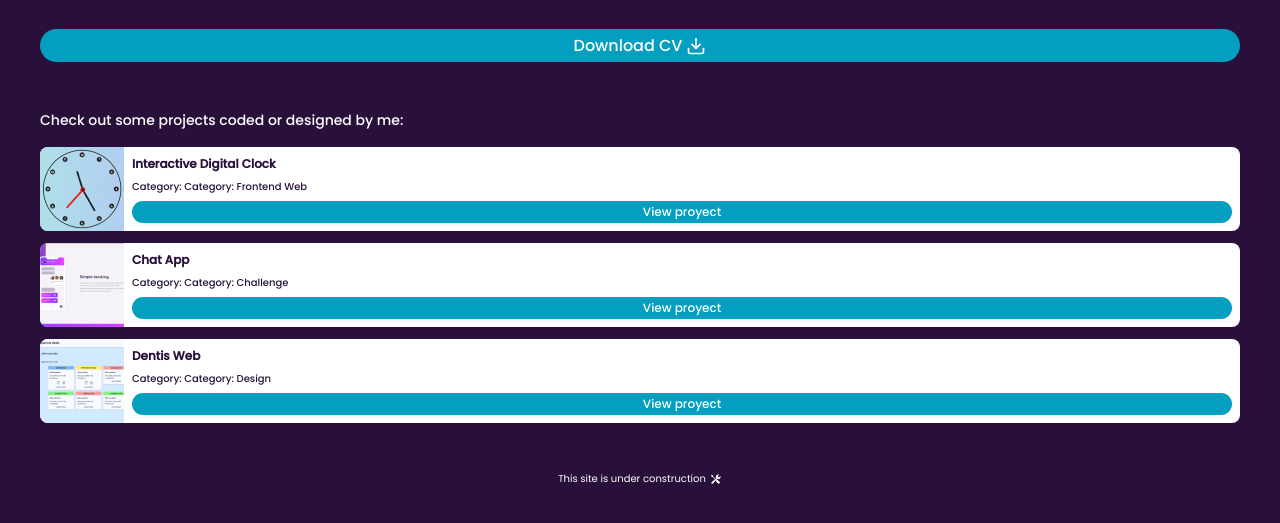
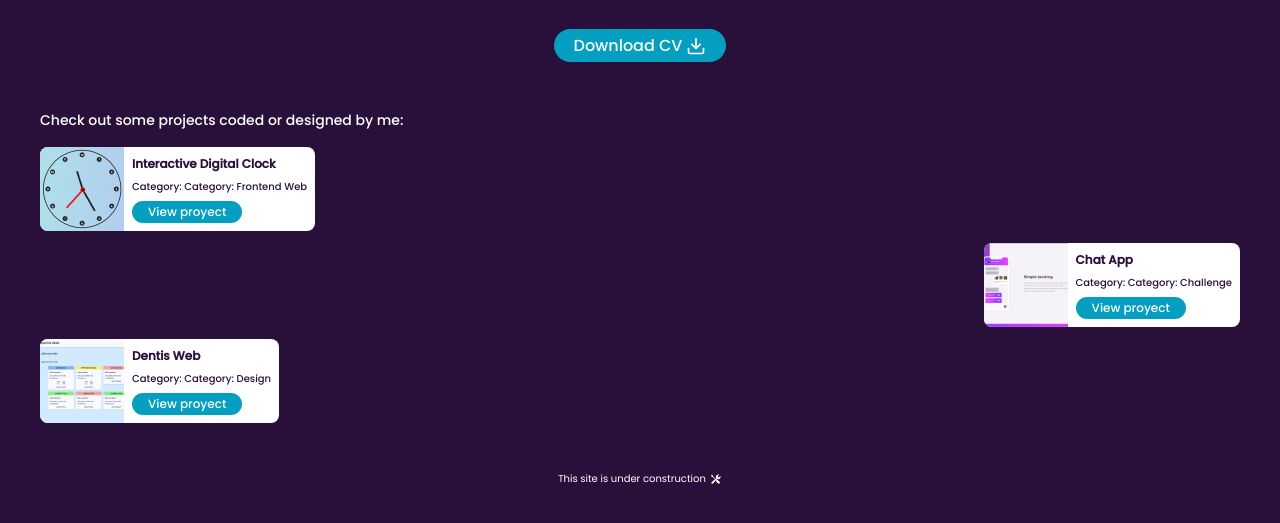
Before and after one commit to katy-paola/temp-portfolio, an Astro site: page / in a window 1280 px wide. Shown: the part 253-776 px from the top of the page. Built offline with nearby package versions, Linux system fonts and the light colour scheme; Astro itself is replaced by a stand-in of ours.

Commit message:
🔧 fix(style.css): adjust padding in .section__container to improve spacing 🔧 fix(style.css): adjust padding in .main__button to improve button size ✨ feat(style.css): add width property to .section__link-download and .main__category for better layout ✨ feat(style.css): add width property to .section__download and .main__project for better layout ✨ feat(style.css): add align-self property to .main__project:nth-child(2) for better alignment ✨ feat(style.css): add flex property to .main__content for better layout ✨ feat(style.css): add width property to .main__button for better button size

```diff
--- a/src/styles/style.css
+++ b/src/styles/style.css
@@ -112,14 +112,10 @@ body {
     justify-content: center;
     align-items: center;
     gap: .4rem;
-    padding: .4rem 1.2rem;
+    padding: .4rem 2rem;
     width: 100%;
     border-radius: 3.2rem;
     background-color: var(--light);
-}
-
-.section__link-download {
-    text-decoration: none;
 }
 
 .section__button {
@@ -129,6 +125,10 @@ body {
     border: none;
     color: var(--white);
     background-color: transparent;
+}
+
+.section__link-download {
+    text-decoration: none;
 }
 
 .main {
@@ -171,19 +171,21 @@ body {
 }
 
 .main__project-title {
+    width: max-content;
     font-size: var(--sm);
     font-weight: var(--semibold);
     color: var(--dark);
 }
 
 .main__category {
+    width: max-content;
     font-size: var(--xs);
     font-weight: var(--medium);
     color: var(--dark);
 }
 
 .main__button {
-    padding: .2rem .8rem;
+    padding: .2rem 1.6rem;
     border-radius: 3.2rem;
     text-align: center;
     text-decoration: none;
@@ -216,4 +218,24 @@ body {
     .section__role {
         font-size: var(--md);
     }
+
+    .section__download {
+        width: auto;
+    }
+
+    .main__project {
+        width: min-content;
+    }
+
+    .main__project:nth-child(2) {
+        align-self: flex-end;
+    }
+
+    .main__content {
+        flex: 0;
+    }
+
+    .main__button {
+        width: max-content;
+    }
 }
```
